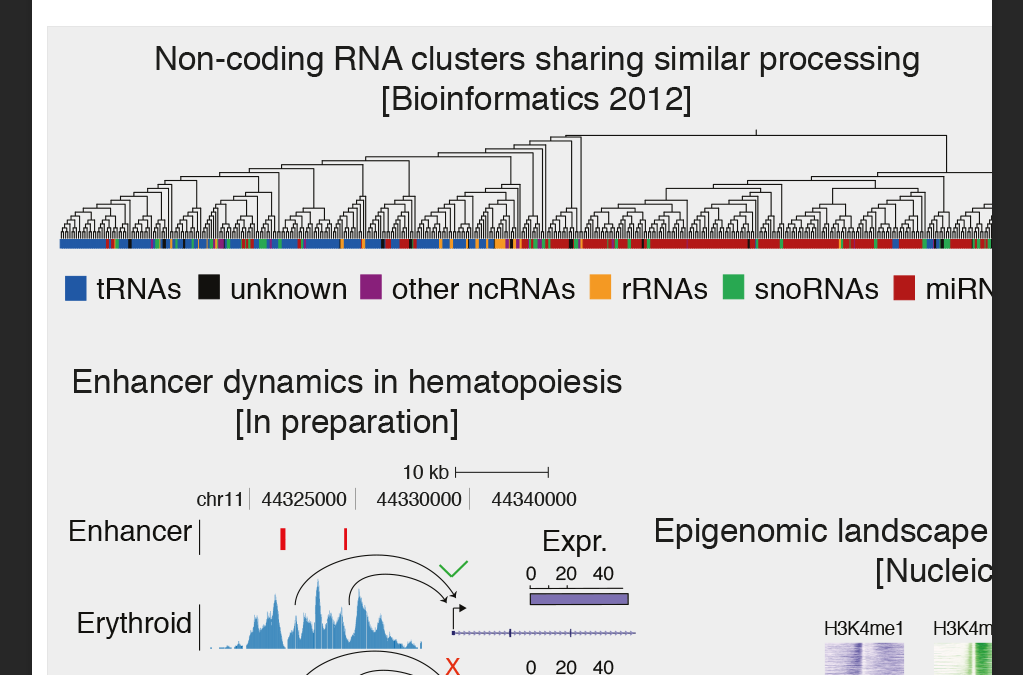
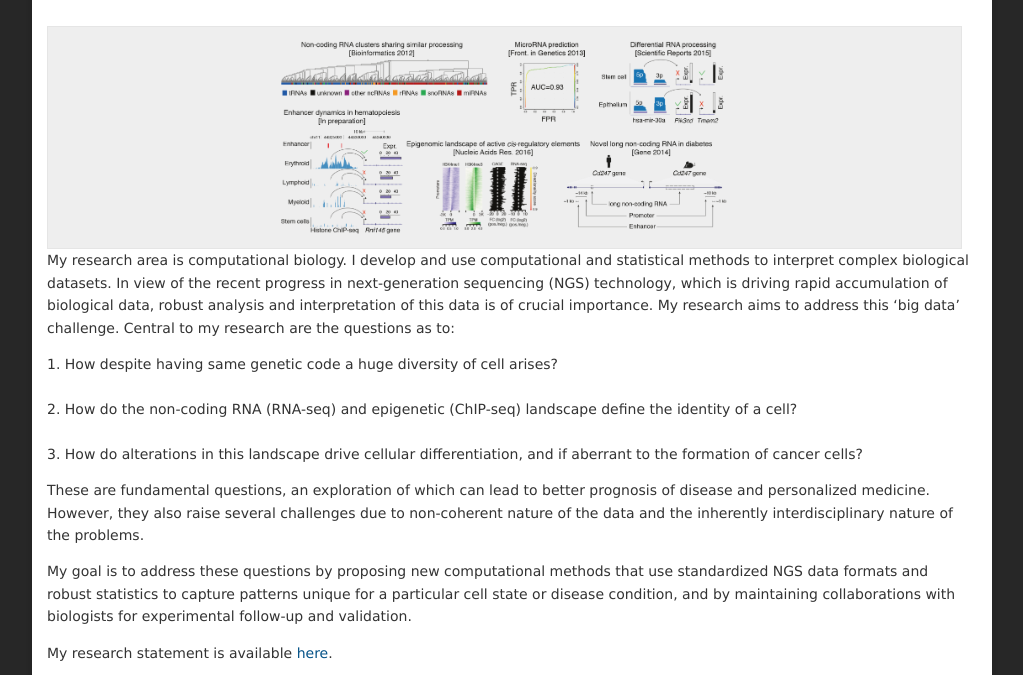
Before and after one commit to spundhir/spundhir.github.io, a plain HTML site: page research.html in a window 1280 px wide. Shown: the part 109-784 px from the top of the page, without its empty margins (128-1151 px from the left). Drawn offline with Linux system fonts and the light colour scheme.

Commit message:
Update Fri Sep  1 14:38:17 CEST 2017

```diff
--- a/research.html
+++ b/research.html
@@ -32,7 +32,7 @@
 
             <div id="contentbar" class="contentbar4">
                 <!--p align="center"><img src="img/pundhir_wordle.png" border=0></p-->
-                <p align="center"><img src="img/figureX.png" border=0></p>
+                <p align="center"><img src="img/figureX.png" border=0 width="50%" height="50%"></p>
         	</div>
 
             <p>My research area is computational biology. I develop and use computational and statistical methods to interpret complex biological datasets. In view of the recent progress in next-generation sequencing (NGS) technology, which is driving rapid accumulation of biological data, robust analysis and interpretation of this data is of crucial importance. My research aims to address this ‘big data’ challenge. Central to my research are the questions as to:</p>
```
Also changed, not shown: 1 other file.
